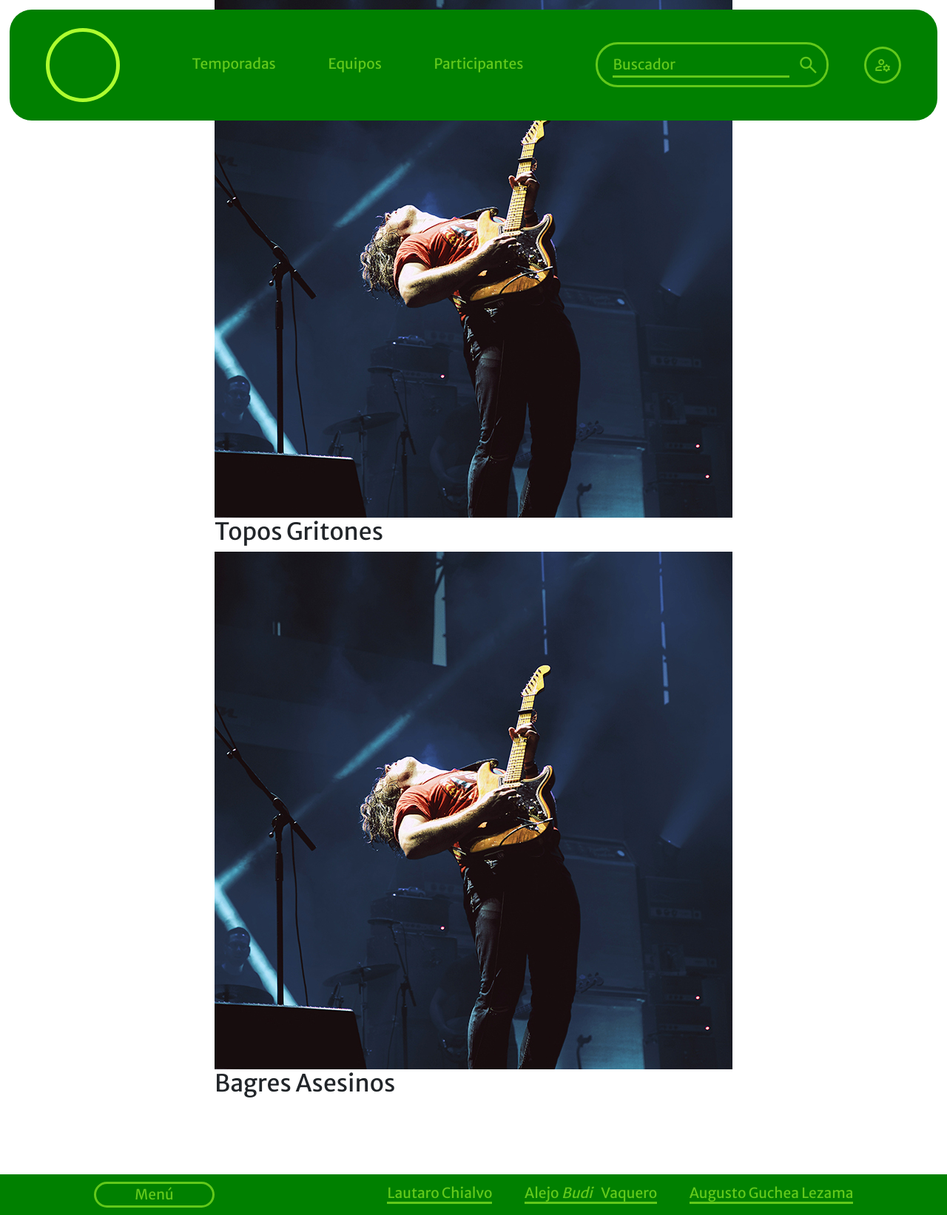
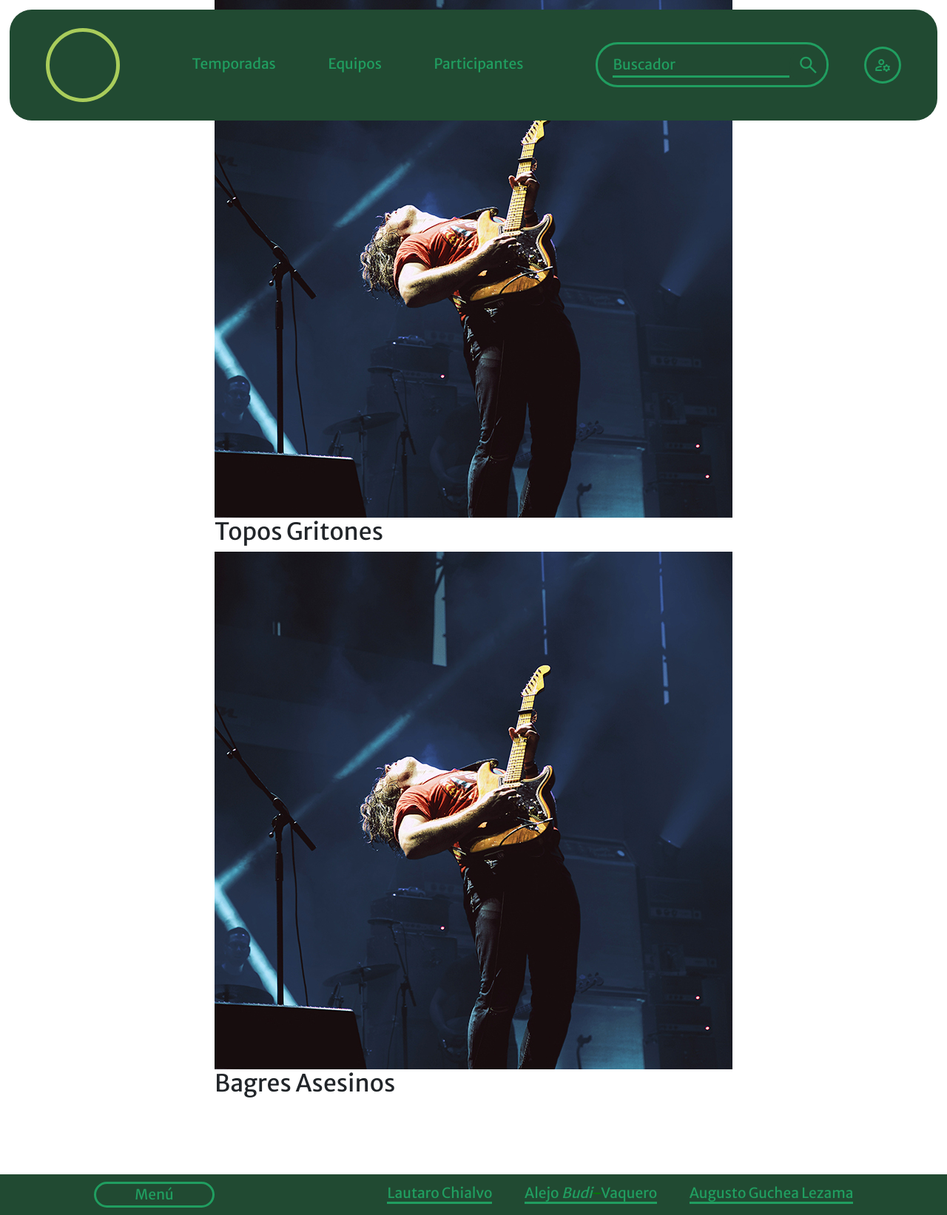
Before and after one commit to Chialvo/Caso-8-The-Challenge-Island, a Django app: page /equipos/ in a window 1280 px wide. Shown: the whole page at 74% size. Run offline with Django 4.2, Linux system fonts and the light colour scheme; data comes from the database, SQL or seed files in the repository; some web fonts are replaced.

Commit message:
nuevos colores

```diff
--- a/TheChallengeIsland/TCI/static/css/base.css
+++ b/TheChallengeIsland/TCI/static/css/base.css
@@ -1,4 +1,13 @@
 @import url('https://fonts.googleapis.com/css2?family=Italianno&family=Kanit&family=Merriweather+Sans&display=swap');
+
+:root {
+    --color-1: #1a1b06;
+    --color-2: #209e60;
+    --color-3: #214a32;
+    --color-4: #a9cd5b;
+    --color-5: #d9d986;
+}
+
 
 *{
     padding: 0;
@@ -22,7 +31,7 @@ html {
 }
 nav{
     margin-top: 1vw;
-    background-color: green;
+    background-color: var(--color-3);
     width: 98vw;
     height: 150px;
     border-radius: 30px;
@@ -43,22 +52,22 @@ nav{
     padding: 5px 0;
     text-decoration: none;
     font-size: larger;
-    color: rgb(172, 255, 47, 0.574);
-    border-bottom: 3px green solid;
+    color: var(--color-2);
+    border-bottom: 3px var(--color-3) solid;
     transition: all 0.5s ease;
 }
 
 .nav-boton:hover{
     margin-bottom: 10px;
-    border-bottom: 3px greenyellow solid;
-    color: greenyellow;
+    border-bottom: 3px var(--color-4) solid;
+    color: var(--color-4);
     transition: all 0.5s ease;
 }
 
 
 .nav-contenedor{
     width: 100px;
-    border: 5px greenyellow solid;
+    border: 5px var(--color-4) solid;
     height: 100px;
     border-radius: 50%;
 }
@@ -66,7 +75,7 @@ nav{
 
 .nav-agrupador{
     border-radius: 30px;
-    border: 3px rgb(172, 255, 47, 0.574) solid;
+    border: 3px var(--color-2) solid;
     display: flex;
     align-items: center;
     justify-content: center;
@@ -78,37 +87,37 @@ nav{
 .nav-agrupador input{
     margin: 10px 0 10px 20px;
     font-size: larger;
-    color: greenyellow;
-    background-color: green;
+    color: var(--color-4);
+    background-color: var(--color-3);
     border: none;
     transition: all 0.3s ;
-    border-top: green 3px solid;
-    border-bottom: 3px solid rgba(172, 255, 47, 0.574);
+    border-top: var(--color-3) 3px solid;
+    border-bottom: 3px solid var(--color-2);
 }
 
 .nav-agrupador input::placeholder {
-    color: rgba(172, 255, 47, 0.574);
+    color: var(--color-2);
     transition: all 0.3s ;
 
 }
 .nav-agrupador input:hover{
-    border-bottom: 3px greenyellow solid;
+    border-bottom: 3px var(--color-4) solid;
     transition: all 0.3s ;
 }
 
 .nav-agrupador input:hover::placeholder {
-    color: rgb(172, 255, 47);
+    color: var(--color-4);
     transition: all 0.3s ;
 
 }
 
 .nav-agrupador input:focus {
     outline: none;
-    border-bottom: 3px greenyellow solid;
+    border-bottom: 3px var(--color-4) solid;
 }
 
 .nav-agrupador input:focus::placeholder {
-    color: rgba(172, 255, 47, 0);
+    color: var(--color-3);
 }
 
 .nav-agrupador-boton{
@@ -116,7 +125,7 @@ nav{
     height: 50px;
     border: none;
     border-radius: 50%;
-    background-color: green;
+    background-color: var(--color-3);
     display: flex;
     align-items: center;
     justify-content: center;
@@ -124,27 +133,27 @@ nav{
 }
 
 .nav-agrupador-boton:hover{
-    background-color: rgb(12, 110, 12);
+    background-color: #23372c;
     transition: all 0.3s;
 
 }
 
 .nav-agrupador-boton:hover span{
-    color: rgb(153, 255, 0);
-    transition: all 0.3s;
+    color: var(--color-2);
+    transition: all 0.35s;
 }
 
 .nav-agrupador span{
     padding: 0;
     font-size: 30px;
-    color: rgb(172, 255, 47, 0.574);
+    color: var(--color-2);
     transition: all 0.3s;
 }
 
 .nav-admin {
     margin-left: 0; /* Empuja el elemento hacia la derecha */
     border-radius: 50%;
-    border: solid 3px rgba(172, 255, 47, 0.574);
+    border: solid 3px var(--color-2);
     text-decoration: none;
 }
 
@@ -153,7 +162,7 @@ nav{
     justify-content: center;
     align-items: center;
     outline: none;
-    color: rgb(172, 255, 47 ,0.574);
+    color: var(--color-2);
     font-size: x-large;
     margin: 10px;
     transition: all .3s;
@@ -161,30 +170,28 @@ nav{
 }
 
 .nav-admin:hover{
-    border: 3px solid greenyellow;
+    border: 3px solid var(--color-4);
     transition: all .3s;
 
 }
 
 .nav-admin:hover span{
-    color: greenyellow;
+    color: var(--color-4);
     transition: all .3s;
 }
 
 
 
-
-
-footer{
+footer {
     position: absolute;
     bottom: 0;
     width: 100%;
     text-align: center;
     padding: 10px; /* Añade espacio alrededor del contenido del footer si es necesario */
-    background-color: green;
+    background-color: #214a32; /* Cambia el color de fondo a #214a32 */
 }
 
-.footer-contenedor{
+.footer-contenedor {
     display: flex;
     flex-direction: row;
     flex-wrap: nowrap;
@@ -193,37 +200,34 @@ footer{
     align-items: center;
 }
 
-.footer-menu{
+.footer-menu {
     font-family: 'Italianno', cursive;
     font-family: 'Kanit', sans-serif;
     font-family: 'Merriweather Sans', sans-serif;
     font-size: larger;
     border-radius: 30px;
-    border: 3px rgba(172, 255, 47, 0.574) solid;
+    border: 3px var(--color-2) solid; /* Cambia el color del borde */
     text-decoration: none;
     width: 13%;
-    color: rgba(172, 255, 47, 0.574);
-    border-radius: 30px;
-    transition: all 0.3s ;
+    color: var(--color-2); /* Cambia el color de texto */
+    transition: all 0.3s;
 }
 
-.footer-menu:hover{
-    color: greenyellow;
-    border: 3px greenyellow solid;
-    transition: all 0.3s ;
+.footer-menu:hover {
+    color: #a9cd5b; /* Cambia el color al hacer hover */
+    border: 3px #a9cd5b solid; /* Cambia el color del borde al hacer hover */
+    transition: all 0.3s;
 }
 
-.footer-integrantes{
+.footer-integrantes {
     width: 50%;
     display: flex;
     justify-content: space-between;
-
 }
 
-.footer-integrantes h3{
+.footer-integrantes h3 {
     margin: auto 0;
-    border-bottom: 3px solid rgba(172, 255, 47, 0.574);
-    color: rgba(172, 255, 47, 0.574);
+    border-bottom: 3px solid #209e60; /* Cambia el color del borde inferior */
+    color: #209e60; /* Cambia el color del texto */
     font-size: larger;
-
 }
--- a/TheChallengeIsland/TCI/static/js/base.js
+++ b/TheChallengeIsland/TCI/static/js/base.js
@@ -6,18 +6,18 @@ document.addEventListener('DOMContentLoaded', function() {
     if (nav_input) {
         // Función para aplicar cambios
         const applyChanges = function() {
-            aux.style.border = '3px solid greenyellow';
-            nav_input.style.borderBottom = '3px solid greenyellow';
-            nav_span.style.color = 'greenyellow';
+            aux.style.border = '3px solid #a9cd5b';
+            nav_input.style.borderBottom = '3px solid #a9cd5b';
+            nav_span.style.color = '#a9cd5b';
         };
 
         // Función para restablecer cambios
         const resetChanges = function() {
             if (!nav_input.matches(':focus')) {
-                aux.style.border = '3px solid rgb(172, 255, 47, 0.574)';
+                aux.style.border = '3px solid #209e60';
                 if (nav_input.value.trim() === '') {
-                    nav_span.style.color = 'rgb(172, 255, 47, 0.574)';
-                    nav_input.style.borderBottom = '3px solid rgb(172, 255, 47, 0.574)';
+                    nav_span.style.color = '#209e60';
+                    nav_input.style.borderBottom = '3px solid #209e60';
                 }
             }
         };
@@ -39,18 +39,18 @@ document.addEventListener('DOMContentLoaded', function() {
         // Evento de entrada de texto en el input
         nav_input.addEventListener('input', function() {
             if (nav_input.value.trim() === '') {
-                nav_span.style.color = 'greenyellow';
-                nav_input.style.borderBottom = '3px solid greenyellow';
+                nav_span.style.color = '#a9cd5b';
+                nav_input.style.borderBottom = '3px solid #a9cd5b';
             } else {
-                nav_input.style.borderBottom = '3px solid greenyellow';
+                nav_input.style.borderBottom = '3px solid #a9cd5b';
             }
         });
 
         // Evento de pérdida de enfoque en el input
         nav_input.addEventListener('blur', function() {
             if (nav_input.value.trim() === '') {
-                nav_span.style.color = 'rgb(172, 255, 47, 0.574)';
-                nav_input.style.borderBottom = '3px solid rgb(172, 255, 47, 0.574)';
+                nav_span.style.color = '#209e60';
+                nav_input.style.borderBottom = '3px solid #209e60';
             }
         });
     }
--- a/TheChallengeIsland/TCI/urls.py
+++ b/TheChallengeIsland/TCI/urls.py
@@ -2,7 +2,8 @@ from django.urls import path
 from . import views
 
 urlpatterns = [
-    path("", views.home, name="home"),
+    path("", views.prueba, name="prueba"),
+    path("home/", views.home, name="home"),
     path('login/', views.login, name='login'),
     path("pruebaequipos/",views.lista_equipos, name="equipos"),
     path('prueba/', views.prueba, name='prueba'),
--- a/TheChallengeIsland/TCI/views.py
+++ b/TheChallengeIsland/TCI/views.py
@@ -4,9 +4,12 @@ from TCI.models import *
 
 
 # Create your views here.
+def prueba(request):
+    return render(request, "index.html")
+
 
 def home(request):
-    return render(request, "index.html")
+    return render(request, "home.html")
 
 def login(request):
     return render(request, "login.html")
@@ -19,12 +22,6 @@ def lista_equipos(request):
         participantes = Participante.objects.filter(equipo=equipo)
         data.append({'equipo': equipo, 'participantes': participantes})
         return render(request, 'pruebaequipos.html', {'data': data})
-
-def prueba(request):
-    paises = Participante.objects.all()
-
-    return render(request, "prueba.html", {'paises': paises})
-
 def temporadas(request):
     temporadas = Temporada.objects.all()
 
```
Also changed, not shown: TheChallengeIsland/TCI/templates/home.html (added, +13 -0 lines), TheChallengeIsland/TCI/templates/pruebaequipos.html (deleted, +0 -30 lines), TheChallengeIsland/TCI/static/css/home.css (added).
